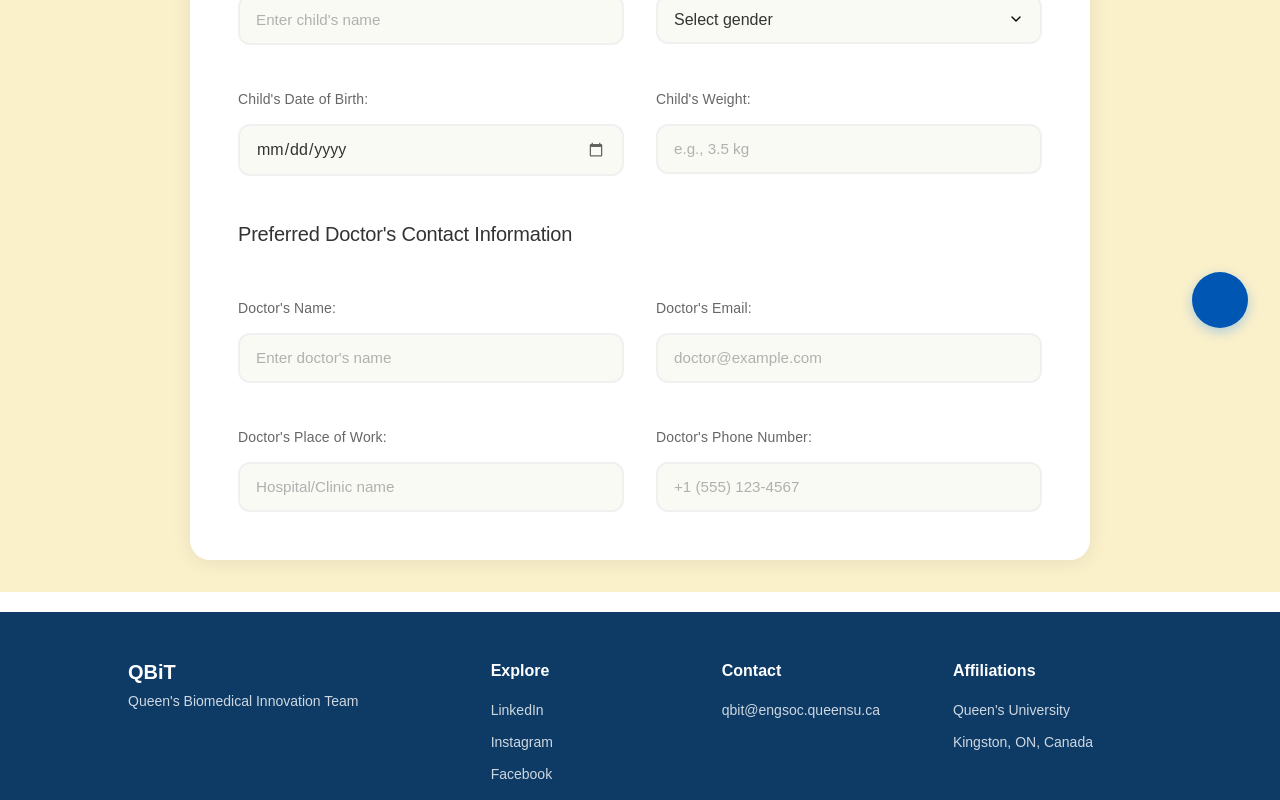
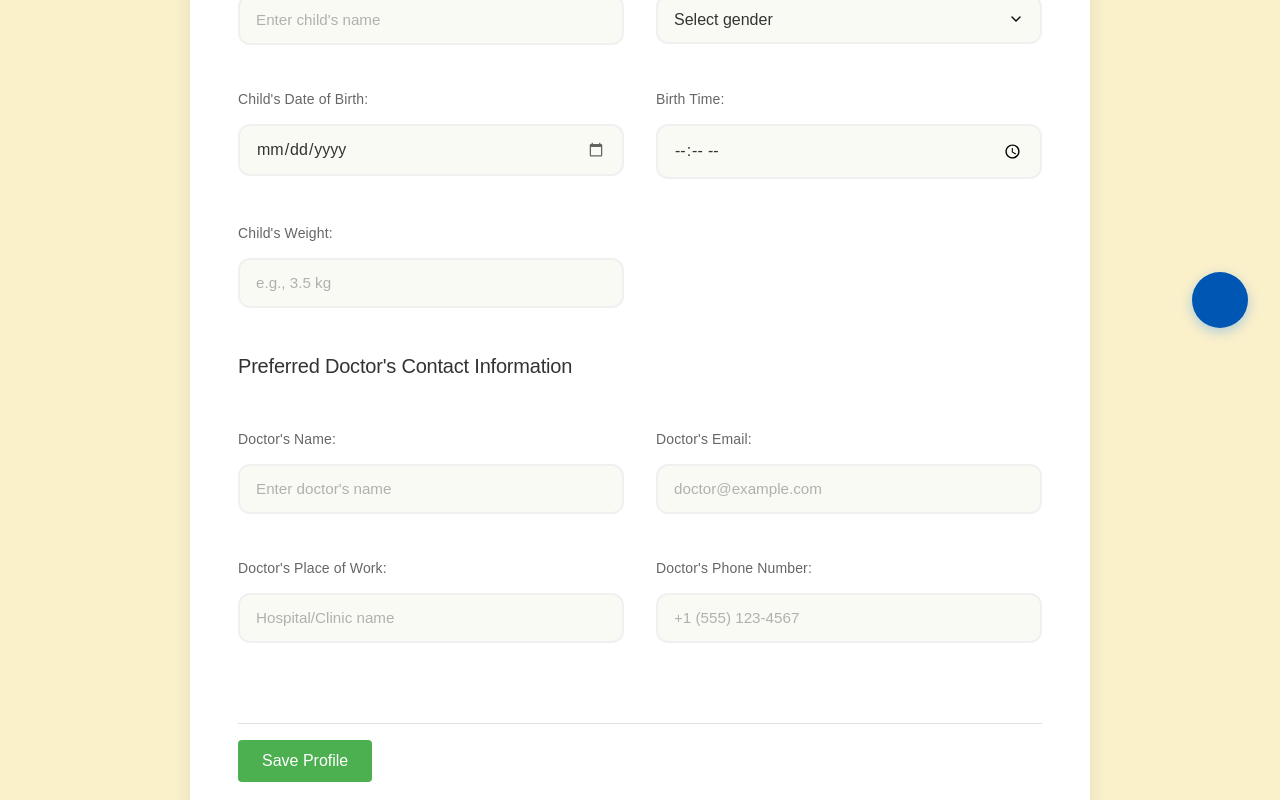
Before and after one commit to qbit-queensu/biliquant-app, a React (Vite) app in the folder bili-app/: page /home/profile in a window 1280 px wide. Shown: the part 440-1240 px from the top of the page. Built offline with nearby package versions, Linux system fonts and the light colour scheme.

Commit message:
backend for childprofile

```diff
--- a/bili-app/src/pages/ChildProfile.jsx
+++ b/bili-app/src/pages/ChildProfile.jsx
@@ -1,17 +1,22 @@
 import React, { useState } from 'react';
 import styles from './ChildProfile.module.css';
+import { supabase } from '../lib/supabaseClient';
 
 export default function ChildProfile() {
   const [formData, setFormData] = useState({
     childName: '',
     childGender: '',
     childDateOfBirth: '',
+    childBirthTime: '',
     childWeight: '',
     doctorName: '',
     doctorEmail: '',
     doctorPlaceOfWork: '',
     doctorPhoneNumber: ''
   });
+  const [loading, setLoading] = useState(false);
+  const [error, setError] = useState(null);
+  const [success, setSuccess] = useState(null);
 
   const handleInputChange = (e) => {
     const { name, value } = e.target;
@@ -19,6 +24,64 @@ export default function ChildProfile() {
       ...prev,
       [name]: value
     }));
+  };
+
+  const handleSubmit = async (e) => {
+    e.preventDefault();
+    setLoading(true);
+    setError(null);
+    setSuccess(null);
+
+    try {
+      // Get current user
+      const { data: { user } } = await supabase.auth.getUser();
+
+      if (!user) {
+        setError('You must be logged in');
+        setLoading(false);
+        return;
+      }
+
+      // Insert child profile
+      const { data, error: dbError } = await supabase
+        .from('children')
+        .insert([
+          {
+            user_id: user.id,
+            child_name: formData.childName,
+            child_gender: formData.childGender,
+            child_date_of_birth: formData.childDateOfBirth,
+            child_birth_time: formData.childBirthTime,
+            child_weight: formData.childWeight,
+            doctor_name: formData.doctorName,
+            doctor_email: formData.doctorEmail,
+            doctor_place_of_work: formData.doctorPlaceOfWork,
+            doctor_phone_number: formData.doctorPhoneNumber
+          }
+        ])
+        .select();
+
+      if (dbError) throw dbError;
+
+      setSuccess('Profile saved successfully!');
+      // Reset form
+      setFormData({
+        childName: '',
+        childGender: '',
+        childDateOfBirth: '',
+        childBirthTime: '',
+        childWeight: '',
+        doctorName: '',
+        doctorEmail: '',
+        doctorPlaceOfWork: '',
+        doctorPhoneNumber: ''
+      });
+    } catch (err) {
+      setError(err.message);
+      console.error('Error saving profile:', err);
+    } finally {
+      setLoading(false);
+    }
   };
 
   return (
@@ -41,7 +104,10 @@ export default function ChildProfile() {
             <h1 className={styles.profileTitle}>Child A</h1>
           </div>
 
-          <form className={styles.form}>
+          <form className={styles.form} onSubmit={handleSubmit}>
+            {error && <div className={styles.errorMessage}>{error}</div>}
+            {success && <div className={styles.successMessage}>{success}</div>}
+
             <section className={styles.formSection}>
               <h2 className={styles.sectionTitle}>Basic Information</h2>
 
@@ -82,6 +148,18 @@ export default function ChildProfile() {
                     id="childDateOfBirth"
                     name="childDateOfBirth"
                     value={formData.childDateOfBirth}
+                    onChange={handleInputChange}
+                    className={styles.input}
+                  />
+                </div>
+
+                <div className={styles.formGroup}>
+                  <label htmlFor="childBirthTime" className={styles.label}>Birth Time:</label>
+                  <input
+                    type="time"
+                    id="childBirthTime"
+                    name="childBirthTime"
+                    value={formData.childBirthTime}
                     onChange={handleInputChange}
                     className={styles.input}
                   />
@@ -159,6 +237,12 @@ export default function ChildProfile() {
                 </div>
               </div>
             </section>
+
+            <div className={styles.formActions}>
+              <button type="submit" className={styles.submitButton} disabled={loading}>
+                {loading ? 'Saving...' : 'Save Profile'}
+              </button>
+            </div>
           </form>
         </div>
       </div>
--- a/bili-app/src/pages/ChildProfile.module.css
+++ b/bili-app/src/pages/ChildProfile.module.css
@@ -261,3 +261,53 @@ body {
   margin: 0;
   padding: 0;
 }
+/* Form actions and buttons */
+.formActions {
+  display: flex;
+  gap: 1rem;
+  margin-top: 2rem;
+  padding-top: 1rem;
+  border-top: 1px solid #e0e0e0;
+}
+
+.submitButton {
+  padding: 0.75rem 1.5rem;
+  background-color: #4CAF50;
+  color: white;
+  border: none;
+  border-radius: 4px;
+  font-size: 1rem;
+  cursor: pointer;
+  transition: background-color 0.3s;
+  font-weight: 500;
+}
+
+.submitButton:hover:not(:disabled) {
+  background-color: #45a049;
+}
+
+.submitButton:disabled {
+  background-color: #cccccc;
+  cursor: not-allowed;
+}
+
+/* Error and success messages */
+.errorMessage {
+  background-color: #f8d7da;
+  border: 1px solid #f5c6cb;
+  color: #721c24;
+  padding: 1rem;
+  margin-bottom: 1rem;
+  border-radius: 4px;
+  font-size: 0.95rem;
+}
+
+.successMessage {
+  background-color: #d4edda;
+  border: 1px solid #c3e6cb;
+  color: #155724;
+  padding: 1rem;
+  margin-bottom: 1rem;
+  border-radius: 4px;
+  font-size: 0.95rem;
+}
```
